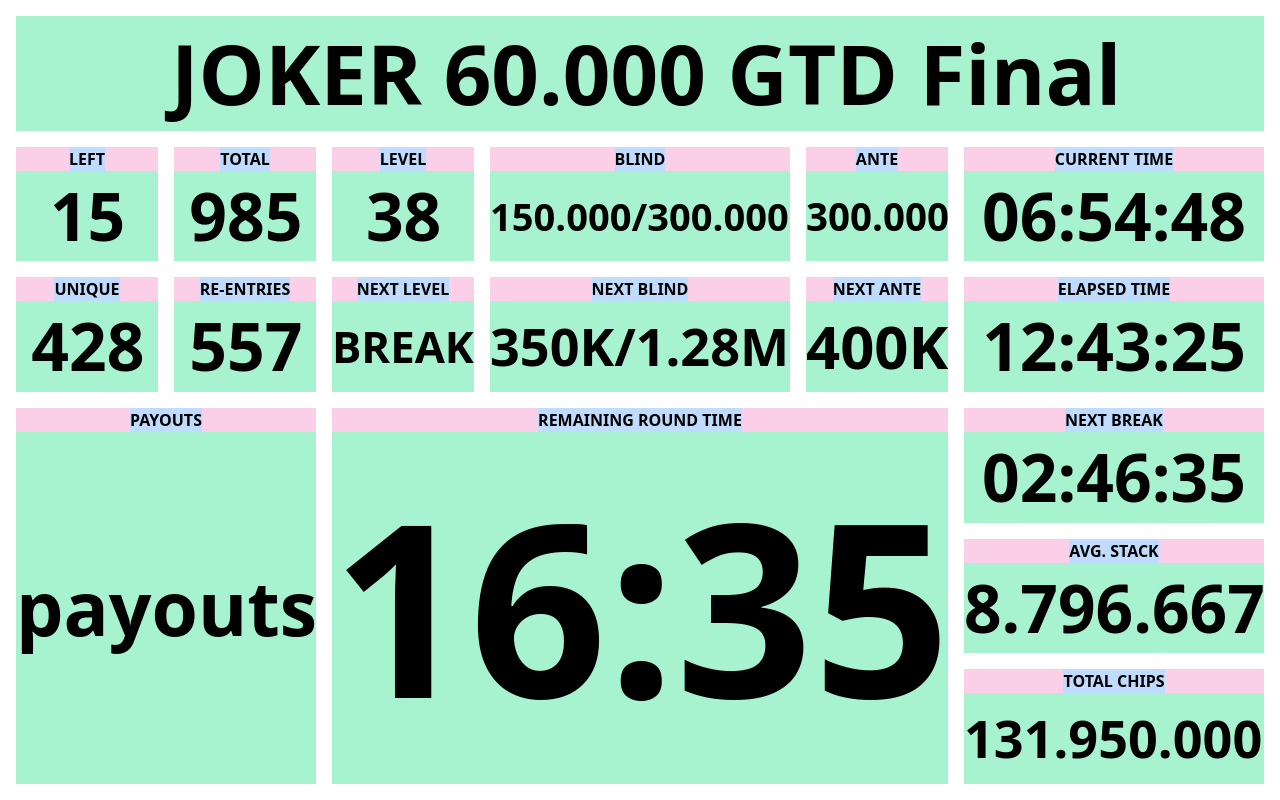
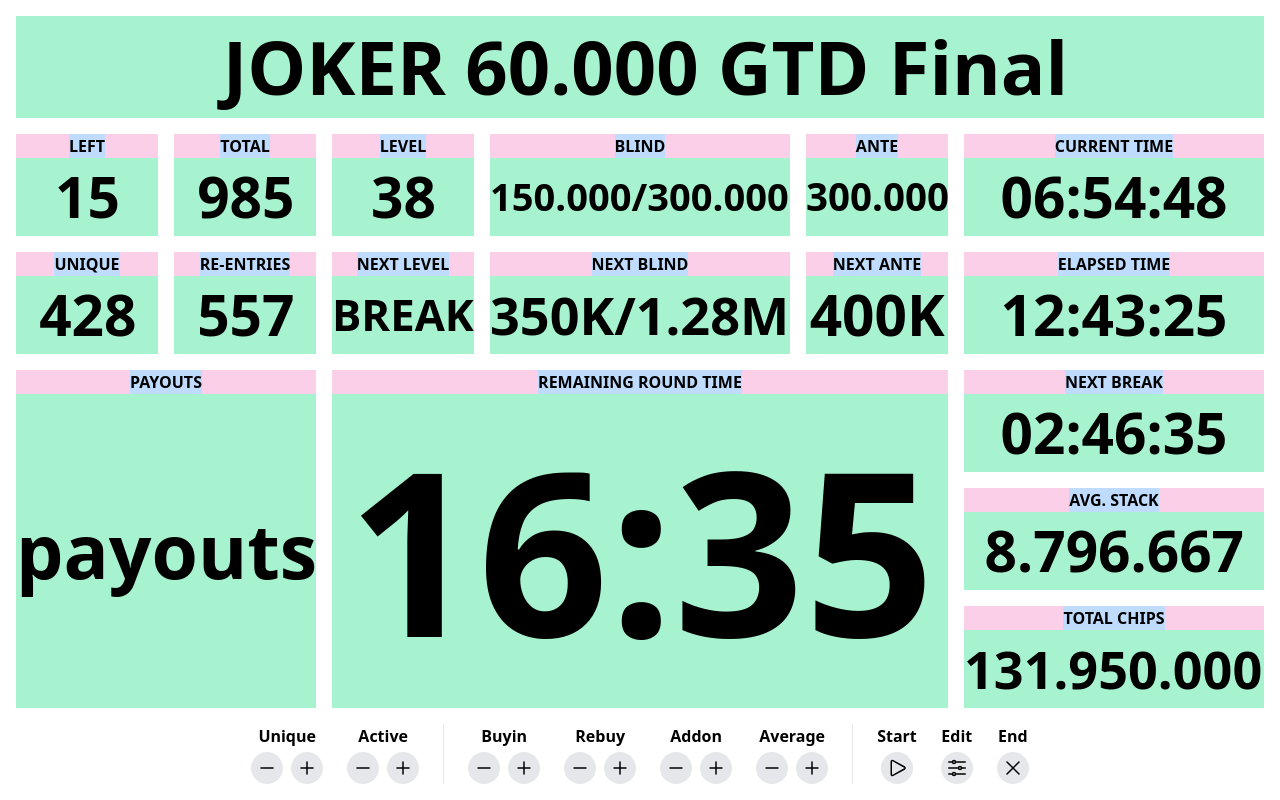
Before and after one commit to elieven/PCLK-game-face-ui-01, a React (Create React App) app: page / in a window 1280 px wide. Built offline with nearby package versions, Linux system fonts and the light colour scheme.

Commit message:
Add bottom controls

```diff
--- a/src/App.tsx
+++ b/src/App.tsx
@@ -1,6 +1,13 @@
 import { useState, useEffect } from 'react';
 import dayjs from 'dayjs';
 import duration from 'dayjs/plugin/duration';
+import {
+  PlusSmallIcon,
+  MinusSmallIcon,
+  AdjustmentsHorizontalIcon,
+  XMarkIcon,
+  PlayIcon
+} from '@heroicons/react/24/outline';
 import './styles.css';
 
 import ScalableSVGText from './components/NewScalableSVGText';
@@ -141,9 +148,115 @@ const CurrentTimeIndicator = () => {
   return <Stat label={areaContent.currentTime.label} value={time} />;
 };
 
+//
+//
+//
+
 const BottomControls = () => {
-  return <div></div>
-}
+  return (
+    <div className="flex justify-center divide-x">
+      {/* Players section */}
+      <section className="flex space-x-6 px-6">
+        <div className="flex flex-col items-center space-y-1">
+          <span>Unique</span>
+          <div className="flex space-x-2">
+            <button className="bg-gray-200 rounded-full w-8 h-8 flex items-center justify-center">
+              <MinusSmallIcon className="w-6 h-6" />
+            </button>
+            <button className="bg-gray-200 rounded-full w-8 h-8 flex items-center justify-center">
+              <PlusSmallIcon className="w-6 h-6" />
+            </button>
+          </div>
+        </div>
+        <div className="flex flex-col items-center space-y-1">
+          <span>Active</span>
+          <div className="flex space-x-2">
+            <button className="bg-gray-200 rounded-full w-8 h-8 flex items-center justify-center">
+              <MinusSmallIcon className="w-6 h-6" />
+            </button>
+            <button className="bg-gray-200 rounded-full w-8 h-8 flex items-center justify-center">
+              <PlusSmallIcon className="w-6 h-6" />
+            </button>
+          </div>
+        </div>
+      </section>
+      {/* Entries section */}
+      <section className="flex space-x-6 px-6">
+        <div className="flex flex-col items-center space-y-1">
+          <span>Buyin</span>
+          <div className="flex space-x-2">
+            <button className="bg-gray-200 rounded-full w-8 h-8 flex items-center justify-center">
+              <MinusSmallIcon className="w-6 h-6" />
+            </button>
+            <button className="bg-gray-200 rounded-full w-8 h-8 flex items-center justify-center">
+              <PlusSmallIcon className="w-6 h-6" />
+            </button>
+          </div>
+        </div>
+        <div className="flex flex-col items-center space-y-1">
+          <span>Rebuy</span>
+          <div className="flex space-x-2">
+            <button className="bg-gray-200 rounded-full w-8 h-8 flex items-center justify-center">
+              <MinusSmallIcon className="w-6 h-6" />
+            </button>
+            <button className="bg-gray-200 rounded-full w-8 h-8 flex items-center justify-center">
+              <PlusSmallIcon className="w-6 h-6" />
+            </button>
+          </div>
+        </div>
+        <div className="flex flex-col items-center space-y-1">
+          <span>Addon</span>
+          <div className="flex space-x-2">
+            <button className="bg-gray-200 rounded-full w-8 h-8 flex items-center justify-center">
+              <MinusSmallIcon className="w-6 h-6" />
+            </button>
+            <button className="bg-gray-200 rounded-full w-8 h-8 flex items-center justify-center">
+              <PlusSmallIcon className="w-6 h-6" />
+            </button>
+          </div>
+        </div>
+        <div className="flex flex-col items-center space-y-1">
+          <span>Average</span>
+          <div className="flex space-x-2">
+            <button className="bg-gray-200 rounded-full w-8 h-8 flex items-center justify-center">
+              <MinusSmallIcon className="w-6 h-6" />
+            </button>
+            <button className="bg-gray-200 rounded-full w-8 h-8 flex items-center justify-center">
+              <PlusSmallIcon className="w-6 h-6" />
+            </button>
+          </div>
+        </div>
+      </section>
+      {/* Aditional controls section */}
+      <section className="flex space-x-6 px-6">
+        <div className="flex flex-col items-center space-y-1">
+          <span>Start</span>
+          <div className="flex space-x-2">
+            <button className="bg-gray-200 rounded-full w-8 h-8 flex items-center justify-center">
+              <PlayIcon className="w-6 h-6 relative transform translate-x-px" />
+            </button>
+          </div>
+        </div>
+        <div className="flex flex-col items-center space-y-1">
+          <span>Edit</span>
+          <div className="flex space-x-2">
+            <button className="bg-gray-200 rounded-full w-8 h-8 flex items-center justify-center">
+              <AdjustmentsHorizontalIcon className="w-6 h-6" />
+            </button>
+          </div>
+        </div>
+        <div className="flex flex-col items-center space-y-1">
+          <span>End</span>
+          <div className="flex space-x-2">
+            <button className="bg-gray-200 rounded-full w-8 h-8 flex items-center justify-center">
+              <XMarkIcon className="w-6 h-6" />
+            </button>
+          </div>
+        </div>
+      </section>
+    </div>
+  );
+};
 
 const PokerGameFace = () => {
   return (
@@ -175,6 +288,7 @@ const PokerGameFace = () => {
           }
         })}
       </div>
+      <BottomControls />
     </div>
   );
 };
```
